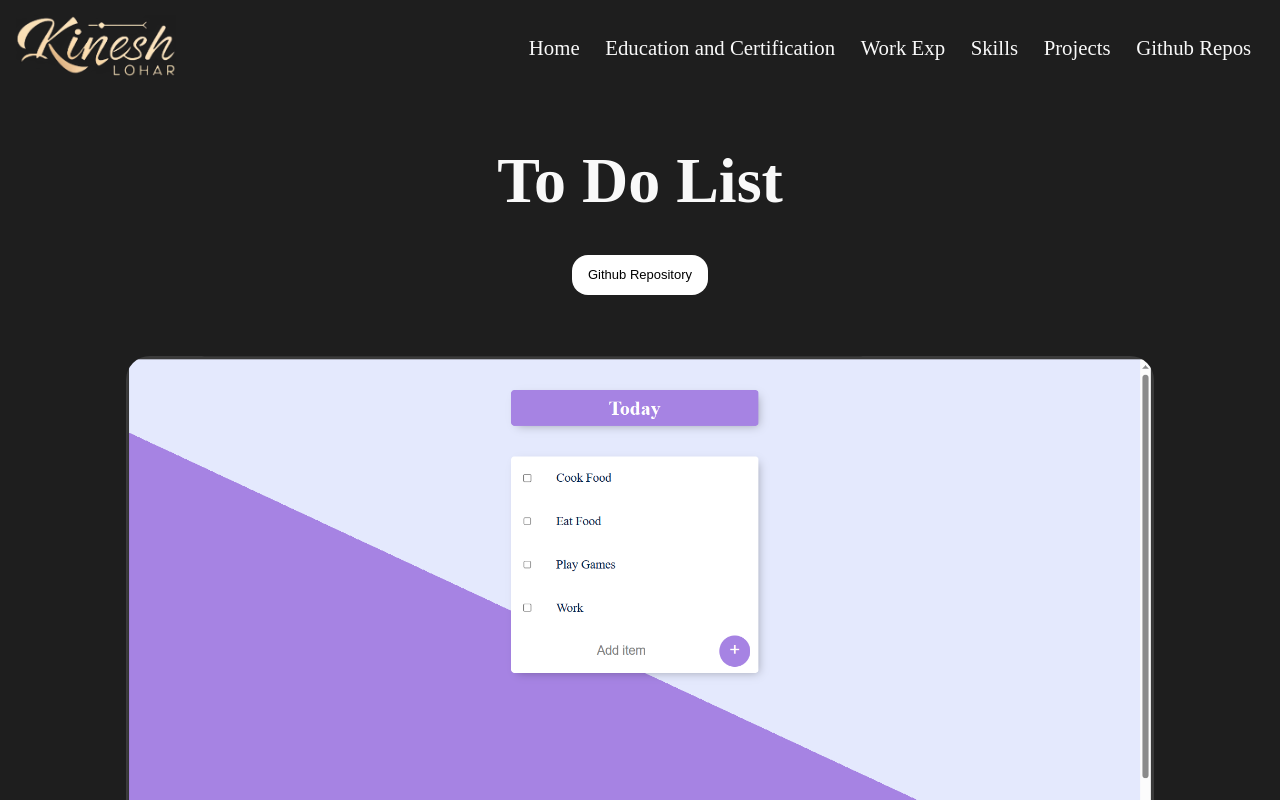
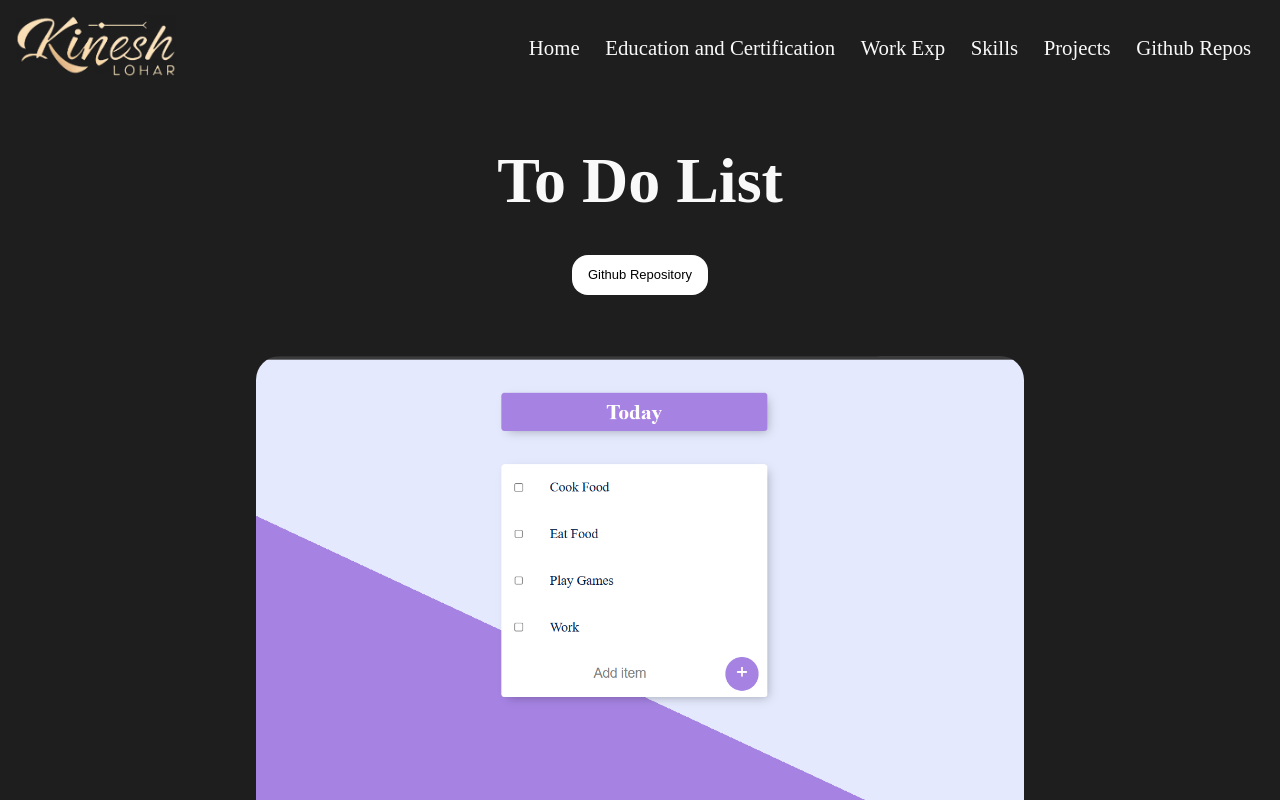
Before and after one commit to KineshLohar/portfolio, a React (Create React App) app: page /#/singleproject/1 in a window 1280 px wide. Shown: the top 800 px of the page. Built offline with nearby package versions, Linux system fonts and the light colour scheme.

Commit message:
basename landscape css

```diff
--- a/src/App.js
+++ b/src/App.js
@@ -27,7 +27,7 @@ const Wrapper = ({children}) => {
 function App() {
 
   return (
-    <HashRouter>
+    <HashRouter basename="/">
       <Wrapper>
       <div className="App">
         <Navbar />
--- a/src/components/Projects/SingleProject/singleProject.css
+++ b/src/components/Projects/SingleProject/singleProject.css
@@ -32,7 +32,8 @@
 
 .projImage{
     object-fit: cover;
-    height: 65vh;
+    height: 70vh;
+    width: 60vw;
     margin: 2rem 1rem;
     border-radius: 1.5rem;
 }
```
